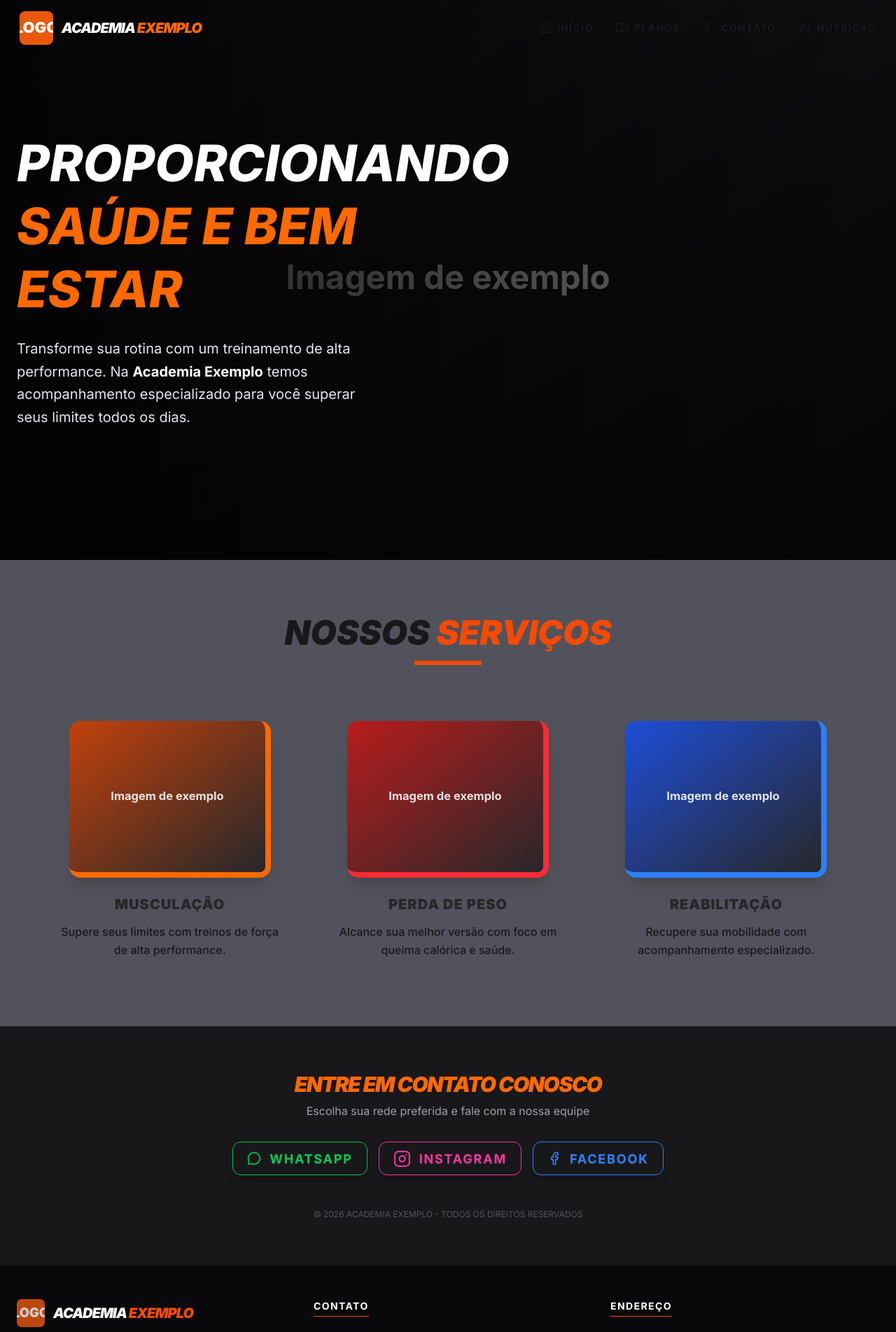
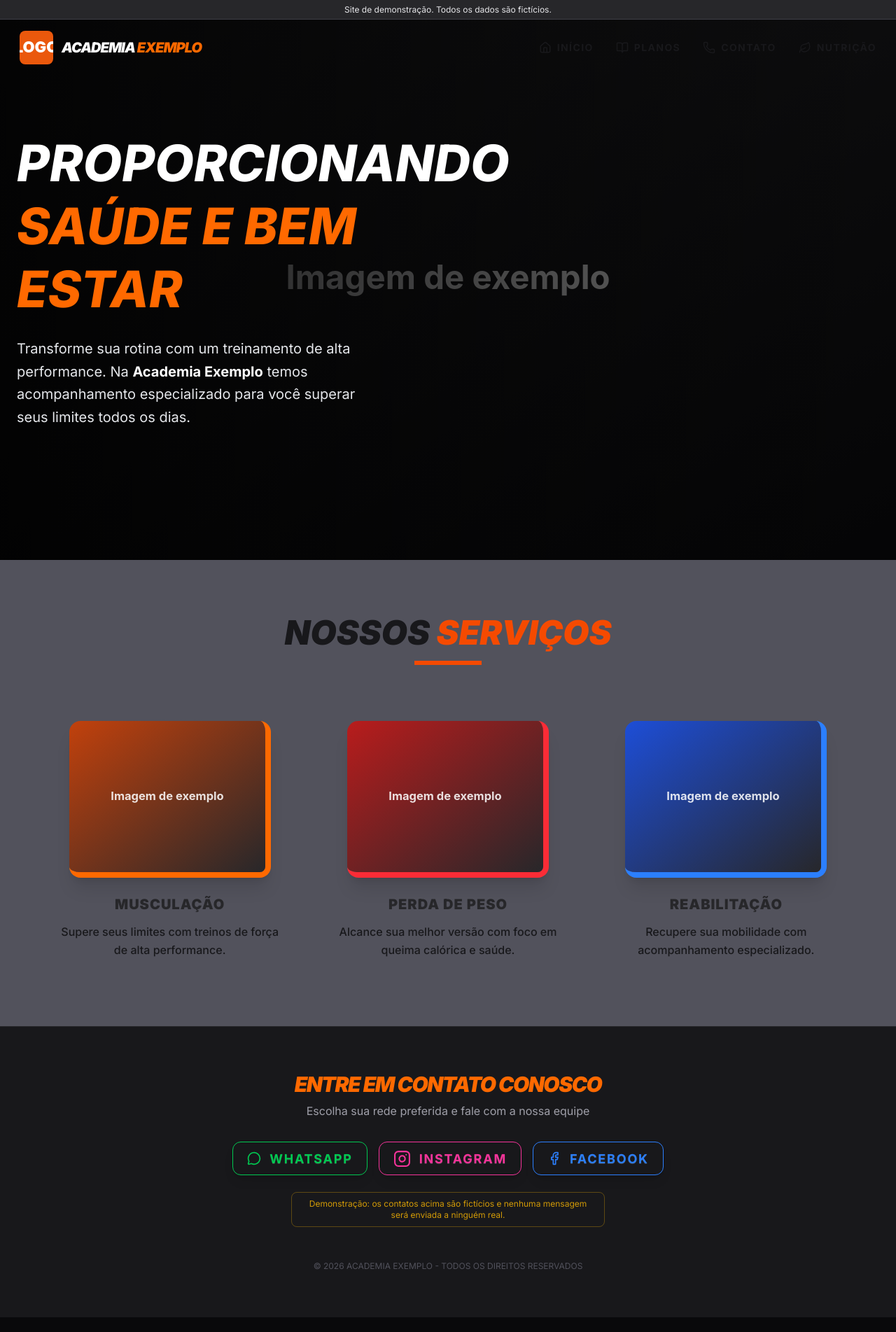
Before and after one commit to luizdev10/tamplateAcademia, a React (Vite) app: page / in a window 1280 px wide. Shown: the top 1903 px of the page at 70% size. Built offline with nearby package versions, Linux system fonts and the light colour scheme.

Commit message:
Marca o site como demonstracao: faixa, noindex, robots.txt e avisos de contato ficticio

```diff
--- a/index.html
+++ b/index.html
@@ -1,5 +1,5 @@
 <!doctype html>
-<html lang="en">
+<html lang="pt-BR">
   <head>
     <meta charset="UTF-8" />
     <link rel="icon" type="image/svg+xml" href="/favicon.svg" />
@@ -8,7 +8,9 @@
     <link rel="preconnect" href="https://fonts.googleapis.com">
 <link rel="preconnect" href="https://fonts.gstatic.com" crossorigin>
 <link href="https://fonts.googleapis.com/css2?family=Inter:ital,opsz,wght@0,14..32,100..900;1,14..32,100..900&display=swap" rel="stylesheet">
-    <title>Saulo Fitness</title>
+    <title>Academia Exemplo - Demonstração</title>
+    <meta name="robots" content="noindex, nofollow" />
+    <meta name="description" content="Site de demonstração. Todos os dados são fictícios." />
   </head>
   <body>
     <div id="root"></div>
--- a/src/App.jsx
+++ b/src/App.jsx
@@ -1,6 +1,7 @@
 import { BrowserRouter, Routes, Route, Navigate } from 'react-router-dom';
 import NavBar from "./componentes/layout/NavBar";
 import Footer from "./componentes/layout/Footer";
+import DemoBanner from "./componentes/layout/DemoBanner";
 import IntroHome from "./pages/Home/IntroHome";
 import Atividades from "./pages/Home/Atividades";
 import Contato from "./pages/Home/Contato";
@@ -13,6 +14,7 @@ function App() {
   return (
     <BrowserRouter>
       <div className="w-full min-h-screen bg-zinc-950">
+        <DemoBanner />
         <NavBar />
 
         <Routes>
--- /dev/null
+++ b/src/componentes/layout/DemoBanner.jsx
@@ -0,0 +1,18 @@
+import site from "../../site.config";
+
+export const ALTURA_BANNER = 28;
+
+function DemoBanner() {
+  if (!site.demo) return null;
+  return (
+    <div
+      role="note"
+      style={{ height: ALTURA_BANNER, zIndex: 10010 }}
+      className="fixed top-0 left-0 w-full bg-zinc-800 text-zinc-200 text-[11px] md:text-xs flex items-center justify-center px-2 text-center border-b border-zinc-700"
+    >
+      {site.avisoDemo}
+    </div>
+  );
+}
+
+export default DemoBanner;
--- a/src/componentes/layout/NavBar.jsx
+++ b/src/componentes/layout/NavBar.jsx
@@ -3,6 +3,7 @@ import minhaImg from "../../assets/img/logo-exemplo.svg";
 import { House, BookOpen, Phone, X, Menu, Leaf } from 'lucide-react';
 import { Link, useNavigate, useLocation } from 'react-router-dom';
 import site from "../../site.config";
+import { ALTURA_BANNER } from "./DemoBanner";
 
 function HomeNavBar() {
     const [menuAberto, setMenuAberto] = useState(false);
@@ -59,7 +60,7 @@ function HomeNavBar() {
     ]
     return (
         <header
-            style={{ zIndex: 9999, position: 'fixed', top: 0, width: '100%' }}
+            style={{ zIndex: 9999, position: 'fixed', top: site.demo ? ALTURA_BANNER : 0, width: '100%' }}
             className={`left-0 transition-all duration-300 ${scrolled ? "bg-black shadow-lg py-2" : "bg-transparent py-4"} p-3`}
         >
             <nav className="container mx-auto px-4 flex justify-between items-center relative z-10001">
--- a/src/pages/Home/Contato.jsx
+++ b/src/pages/Home/Contato.jsx
@@ -58,6 +58,12 @@ function Contato() {
         ))}
       </div>
 
+      {site.demo && (
+        <p className="mt-6 text-amber-400/80 text-xs text-center max-w-md border border-amber-400/30 rounded-lg px-3 py-2">
+          {site.avisoContatoDemo}
+        </p>
+      )}
+
       {/* Detalhe sutil de copyright ou localização opcional */}
       <p className="mt-12 text-zinc-600 text-xs uppercase">
         © {site.anoCopyright} {site.nomeCompleto} - Todos os direitos reservados
--- a/src/pages/Nuticao/Nutricao.jsx
+++ b/src/pages/Nuticao/Nutricao.jsx
@@ -113,6 +113,9 @@ const Nutricao = () => {
               <a href={whatsappLink} className="uppercase font-black p-4 rounded shadow-lg shadow-white/30  bg-orange-500  hover:bg-orange-400 ">
                 fale com a gente!!
               </a>
+              {site.demo && (
+                <p className="mt-4 text-amber-400/80 text-xs text-center max-w-xs mx-auto">{site.avisoContatoDemo}</p>
+              )}
             </div>
           </div>
         </div>
--- a/src/pages/Planos/Planos.jsx
+++ b/src/pages/Planos/Planos.jsx
@@ -62,6 +62,11 @@ function Planos() {
                     })}
                 </div>
             </div>
+            {site.demo && (
+                <p className="text-amber-400/80 text-xs text-center max-w-md mx-auto mb-4 px-4">
+                    {site.avisoContatoDemo}
+                </p>
+            )}
             <Horario />
             <FAQ />
         </section>
--- a/src/site.config.js
+++ b/src/site.config.js
@@ -6,6 +6,14 @@
 // =====================================================================
 
 const site = {
+  // ---------- Modo demonstração ----------
+  // Ao entregar para um cliente: troque para false (remove faixa e avisos)
+  // e apague a meta "noindex" do index.html e o cabeçalho X-Robots-Tag do vercel.json.
+  demo: true,
+  avisoDemo: "Site de demonstração. Todos os dados são fictícios.",
+  avisoContatoDemo:
+    "Demonstração: os contatos acima são fictícios e nenhuma mensagem será enviada a ninguém real.",
+
   // ---------- Marca ----------
   // O nome é dividido em duas partes: a segunda recebe a cor de destaque.
   nome: { inicio: "Academia", destaque: "Exemplo" },
```
Also changed, not shown: public/robots.txt (added), vercel.json.
